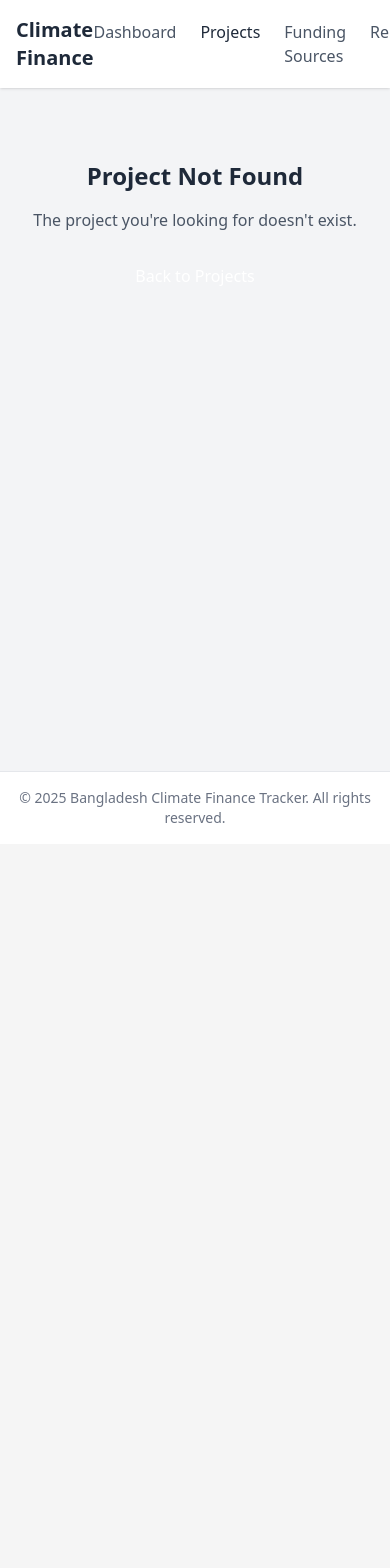
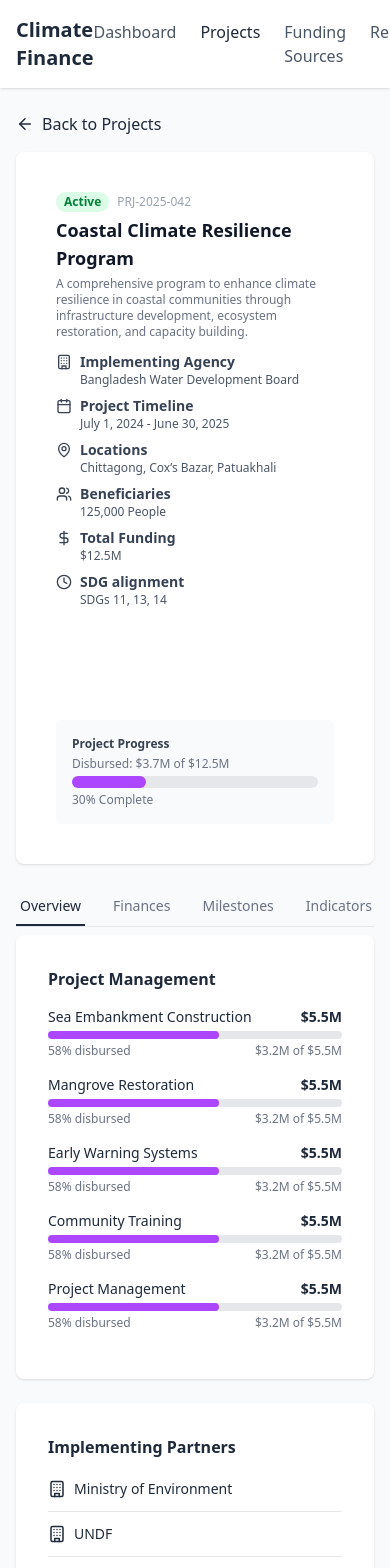
Before and after one commit to sindeedindeed/climate-finance, a React (Vite) app in the folder climate-finance/: page /projects/1 in a window 390 px wide. Shown: the top 1568 px of the page. Before the commit the page ends 844 px from the top, so only its background shows below. Built offline with nearby package versions, Linux system fonts and the light colour scheme.

Commit message:
Update ProjectDetails page layout

```diff
--- a/climate-finance/src/pages/ProjectDetails.jsx
+++ b/climate-finance/src/pages/ProjectDetails.jsx
@@ -1,4 +1,4 @@
-import React from 'react';
+import React, { useState } from 'react';
 import { useParams, Link } from 'react-router-dom';
 import {
   ArrowLeft,
@@ -7,331 +7,312 @@ import {
   DollarSign,
   Users,
   Building,
-  TrendingUp,
-  AlertCircle,
+  FileText,
   CheckCircle,
   Clock,
-  Target
+  Target,
+  Download,
+  AlignLeft,
 } from 'lucide-react';
 import PageLayout from '../components/layouts/PageLayout';
 import Card from '../components/ui/Card';
 import Button from '../components/ui/Button';
-import BarChartComponent from '../components/charts/BarChartComponent';
 import { formatCurrency } from '../utils/formatters';
-import { CHART_COLORS } from '../utils/constants';
+import { projectsList } from '../data/mock/projectsData';
 
-// Import mock data
-import { projectsList } from '../data/mock/projectsData';
+// --- MOCK DATA (replace with real data as needed) ---
+const mockProject = {
+  id: 'PRJ-2025-042',
+  status: 'Active',
+  title: 'Coastal Climate Resilience Program',
+  description:
+    'A comprehensive program to enhance climate resilience in coastal communities through infrastructure development, ecosystem restoration, and capacity building.',
+  implementingAgency: 'Bangladesh Water Development Board',
+  timeline: 'July 1, 2024 - June 30, 2025',
+  locations: 'Chittagong, Cox’s Bazar, Patuakhali',
+  beneficiaries: 125000,
+  totalFunding: 12500000,
+  sdg: 'SDGs 11, 13, 14',
+  progress: 30,
+  disbursed: 3700000,
+  progressBarMax: 12500000,
+  management: [
+    {
+      name: 'Sea Embankment Construction',
+      total: 5500000,
+      disbursed: 3200000,
+    },
+    {
+      name: 'Mangrove Restoration',
+      total: 5500000,
+      disbursed: 3200000,
+    },
+    {
+      name: 'Early Warning Systems',
+      total: 5500000,
+      disbursed: 3200000,
+    },
+    {
+      name: 'Community Training',
+      total: 5500000,
+      disbursed: 3200000,
+    },
+    {
+      name: 'Project Management',
+      total: 5500000,
+      disbursed: 3200000,
+    },
+  ],
+  partners: [
+    'Ministry of Environment',
+    'UNDF',
+    'Local NGOs',
+  ],
+};
+
+const TABS = ['Overview', 'Finances', 'Milestones', 'Indicators'];
 
 const ProjectDetails = () => {
   const { projectId } = useParams();
-  const project = projectsList.find(p => p.id === projectId);
+  const [activeTab, setActiveTab] = useState('Overview');
 
-  if (!project) {
+  // Find project from the projects list or use mock project as fallback
+  const project = projectsList.find(p => p.id === projectId) || mockProject;
+
+  // If no project found and no projectId (accessing without param), show not found
+  if (!projectId && !project) {
     return (
-      <PageLayout>
-        <div className="text-center py-12">
-          <h2 className="text-2xl font-bold text-gray-800 mb-4">Project Not Found</h2>
-          <p className="text-gray-600 mb-6">The project you're looking for doesn't exist.</p>
-          <Link to="/projects">
-            <Button variant="primary">Back to Projects</Button>
-          </Link>
+      <PageLayout bgColor="bg-gray-50">
+        <div className="max-w-2xl mx-auto py-20 text-center">
+          <h2 className="text-2xl font-bold mb-2">Project Not Found</h2>
+          <p className="mb-4 text-gray-500">The project you are looking for does not exist.</p>
+          <Link to="/projects" className="text-primary underline">Back to Projects</Link>
         </div>
       </PageLayout>
     );
   }
 
-  const getStatusColor = (status) => {
-    switch (status) {
-      case 'Active': return 'bg-green-100 text-green-800';
-      case 'Completed': return 'bg-blue-100 text-blue-800';
-      case 'Planning': return 'bg-yellow-100 text-yellow-800';
-      case 'On Hold': return 'bg-red-100 text-red-800';
-      default: return 'bg-gray-100 text-gray-800';
-    }
+  // Helper functions to handle data mapping between mock and real data
+  const getTimeline = (proj) => {
+    return proj.timeline || `${proj.startDate} - ${proj.endDate}`;
   };
 
-  const getPriorityColor = (priority) => {
-    switch (priority) {
-      case 'High': return 'bg-red-100 text-red-800';
-      case 'Medium': return 'bg-yellow-100 text-yellow-800';
-      case 'Low': return 'bg-green-100 text-green-800';
-      default: return 'bg-gray-100 text-gray-800';
-    }
+  const getLocation = (proj) => {
+    return proj.locations || proj.location;
   };
 
-  const getRiskColor = (risk) => {
-    switch (risk) {
-      case 'High': return 'text-red-600';
-      case 'Medium': return 'text-yellow-600';
-      case 'Low': return 'text-green-600';
-      default: return 'text-gray-600';
-    }
+  const getTotalBudget = (proj) => {
+    return proj.totalFunding || proj.totalBudget;
   };
 
-  const getMilestoneIcon = (status) => {
-    switch (status) {
-      case 'Completed': return <CheckCircle size={16} className="text-green-600" />;
-      case 'In Progress': return <Clock size={16} className="text-blue-600" />;
-      case 'Planned': return <Target size={16} className="text-gray-400" />;
-      default: return <Clock size={16} className="text-gray-400" />;
+  const getManagementData = (proj) => {
+    // If project has management data, use it; otherwise create from milestones
+    if (proj.management) {
+      return proj.management;
     }
+
+    // Create management data from milestones or default structure
+    const totalBudget = getTotalBudget(proj);
+    const disbursedAmount = proj.disbursed || (totalBudget * (proj.progress / 100));
+
+    return [
+      { name: 'Infrastructure Development', total: totalBudget * 0.4, disbursed: disbursedAmount * 0.4 },
+      { name: 'Community Programs', total: totalBudget * 0.3, disbursed: disbursedAmount * 0.3 },
+      { name: 'Monitoring & Evaluation', total: totalBudget * 0.2, disbursed: disbursedAmount * 0.2 },
+      { name: 'Project Management', total: totalBudget * 0.1, disbursed: disbursedAmount * 0.1 }
+    ];
   };
 
-  // Prepare budget breakdown data for chart
-  const budgetData = [
-    { category: 'Disbursed', amount: project.disbursed },
-    { category: 'Remaining', amount: project.totalBudget - project.disbursed }
-  ];
+  const getPartners = (proj) => {
+    return proj.partners || proj.fundingSources || ['Government Agency', 'International Partner'];
+  };
+
+  // Handle export functionality
+  const handleExportReport = () => {
+    const reportData = {
+      projectId: project.id,
+      title: project.title,
+      status: project.status,
+      description: project.description,
+      totalBudget: project.totalFunding || project.totalBudget,
+      disbursed: project.disbursed,
+      progress: project.progress,
+      location: project.locations || project.location,
+      implementingAgency: project.implementingAgency,
+      timeline: project.timeline || `${project.startDate} - ${project.endDate}`,
+      beneficiaries: project.beneficiaries,
+      sdg: project.sdg,
+      exportDate: new Date().toISOString().split('T')[0]
+    };
+
+    // Create downloadable JSON file
+    const dataStr = JSON.stringify(reportData, null, 2);
+    const dataBlob = new Blob([dataStr], { type: 'application/json' });
+    const url = URL.createObjectURL(dataBlob);
+    const link = document.createElement('a');
+    link.href = url;
+    link.download = `${project.id}_report.json`;
+    document.body.appendChild(link);
+    link.click();
+    document.body.removeChild(link);
+    URL.revokeObjectURL(url);
+  };
+
+  // Status badge color
+  const statusColor =
+    project.status === 'Active'
+      ? 'bg-green-100 text-green-700'
+      : 'bg-gray-100 text-gray-700';
 
   return (
     <PageLayout bgColor="bg-gray-50">
-      {/* Header */}
-      <div className="flex items-center mb-6">
-        <Link
-          to="/projects"
-          className="flex items-center text-primary hover:text-primary-dark mr-4"
-        >
-          <ArrowLeft size={20} className="mr-1" />
+      <div className="mb-4 flex items-center">
+        <Link to="/projects" className="flex items-center text-primary hover:text-primary-dark">
+          <ArrowLeft size={18} className="mr-2" />
           Back to Projects
         </Link>
       </div>
-
-      {/* Project Header */}
-      <Card className="mb-6">
-        <div className="p-6">
-          <div className="flex flex-col lg:flex-row lg:justify-between lg:items-start">
-            <div className="flex-1">
-              <div className="flex items-start justify-between mb-4">
-                <div>
-                  <h1 className="text-2xl font-bold text-gray-800 mb-2">{project.title}</h1>
-                  <p className="text-gray-600 mb-4">{project.description}</p>
-                  <div className="flex flex-wrap gap-2">
-                    <span className={`px-3 py-1 text-sm font-medium rounded-full ${getStatusColor(project.status)}`}>
-                      {project.status}
-                    </span>
-                    <span className={`px-3 py-1 text-sm font-medium rounded-full ${getPriorityColor(project.priority)}`}>
-                      {project.priority} Priority
-                    </span>
-                    <span className="px-3 py-1 bg-gray-100 text-gray-700 text-sm font-medium rounded-full">
-                      {project.sector}
-                    </span>
+      <div className="max-w-5xl mx-auto">
+        {/* Main Info Card */}
+        <Card className="mb-6 p-0 overflow-visible">
+          <div className="flex flex-col md:flex-row md:items-start md:gap-8 p-6">
+            {/* Left: Details */}
+            <div className="w-full md:w-1/2">
+              <div className="flex items-center gap-2 mb-1">
+                <span className={`text-xs px-2 py-0.5 rounded-full font-semibold ${statusColor}`}>Active</span>
+                <span className="text-xs text-gray-400">{project.id}</span>
+              </div>
+              <h2 className="text-lg font-bold text-gray-900 mb-1">{project.title}</h2>
+              <p className="text-xs text-gray-500 mb-3">
+                {project.description}
+              </p>
+              <ul className="space-y-2 text-sm text-gray-700 mb-4">
+                <li className="flex items-start gap-2">
+                  <Building size={16} className="mt-0.5 text-primary" />
+                  <div>
+                    <span className="font-semibold">Implementing Agency</span>
+                    <div className="text-xs text-gray-600">{project.implementingAgency}</div>
                   </div>
-                </div>
-              </div>
-
-              <div className="grid grid-cols-1 md:grid-cols-2 lg:grid-cols-4 gap-4">
-                <div className="flex items-center">
-                  <MapPin size={16} className="text-gray-400 mr-2" />
+                </li>                <li className="flex items-start gap-2">
+                  <Calendar size={16} className="mt-0.5 text-primary" />
                   <div>
-                    <p className="text-xs text-gray-500">Location</p>
-                    <p className="text-sm font-medium">{project.location}</p>
+                    <span className="font-semibold">Project Timeline</span>
+                    <div className="text-xs text-gray-600">{getTimeline(project)}</div>
                   </div>
-                </div>
-                <div className="flex items-center">
-                  <Calendar size={16} className="text-gray-400 mr-2" />
+                </li>
+                <li className="flex items-start gap-2">
+                  <MapPin size={16} className="mt-0.5 text-primary" />
                   <div>
-                    <p className="text-xs text-gray-500">Duration</p>
-                    <p className="text-sm font-medium">{project.duration}</p>
+                    <span className="font-semibold">Locations</span>
+                    <div className="text-xs text-gray-600">{getLocation(project)}</div>
                   </div>
-                </div>
-                <div className="flex items-center">
-                  <DollarSign size={16} className="text-gray-400 mr-2" />
+                </li>
+                <li className="flex items-start gap-2">
+                  <Users size={16} className="mt-0.5 text-primary" />
                   <div>
-                    <p className="text-xs text-gray-500">Total Budget</p>
-                    <p className="text-sm font-medium">{formatCurrency(project.totalBudget)}</p>
+                    <span className="font-semibold">Beneficiaries</span>
+                    <div className="text-xs text-gray-600">{project.beneficiaries.toLocaleString()} People</div>
                   </div>
-                </div>
-                <div className="flex items-center">
-                  <Users size={16} className="text-gray-400 mr-2" />
+                </li>
+                <li className="flex items-start gap-2">
+                  <DollarSign size={16} className="mt-0.5 text-primary" />
                   <div>
-                    <p className="text-xs text-gray-500">Beneficiaries</p>
-                    <p className="text-sm font-medium">{project.beneficiaries.toLocaleString()}</p>
+                    <span className="font-semibold">Total Funding</span>
+                    <div className="text-xs text-gray-600">{formatCurrency(getTotalBudget(project))}</div>
                   </div>
-                </div>
+                </li>
+                <li className="flex items-start gap-2">
+                  <Clock size={16} className="mt-0.5 text-primary" />
+                  <div>
+                    <span className="font-semibold">SDG alignment</span>
+                    <div className="text-xs text-gray-600">{project.sdg}</div>
+                  </div>
+                </li>
+              </ul>              <div className="flex gap-3 mb-2">
+                <Button
+                  variant="primary"
+                  size="md"
+                  className="w-40 flex items-center justify-center gap-2"
+                  onClick={handleExportReport}
+                >
+                  <Download size={16} /> Export Report
+                </Button>
               </div>
             </div>
-          </div>
-        </div>
-      </Card>
-
-      {/* Key Information Grid */}
-      <div className="grid grid-cols-1 lg:grid-cols-3 gap-6 mb-6">
-        {/* Progress Overview */}
-        <Card>
-          <div className="p-6">
-            <h3 className="text-lg font-semibold text-gray-800 mb-4">Project Progress</h3>
-
-            <div className="mb-4">
-              <div className="flex justify-between text-sm text-gray-600 mb-2">
-                <span>Overall Progress</span>
-                <span>{project.progress}%</span>
-              </div>
-              <div className="w-full bg-gray-200 rounded-full h-3">
-                <div
-                  className="bg-primary h-3 rounded-full transition-all duration-300"
-                  style={{ width: `${project.progress}%` }}
-                ></div>
-              </div>
-            </div>
-
-            <div className="space-y-3">
-              <div className="flex justify-between">
-                <span className="text-sm text-gray-600">Start Date</span>
-                <span className="text-sm font-medium">{new Date(project.startDate).toLocaleDateString()}</span>
-              </div>
-              <div className="flex justify-between">
-                <span className="text-sm text-gray-600">End Date</span>
-                <span className="text-sm font-medium">{new Date(project.endDate).toLocaleDateString()}</span>
-              </div>
-              <div className="flex justify-between">
-                <span className="text-sm text-gray-600">Last Updated</span>
-                <span className="text-sm font-medium">{new Date(project.lastUpdated).toLocaleDateString()}</span>
-              </div>
-              <div className="flex justify-between items-center">
-                <span className="text-sm text-gray-600">Risk Level</span>
-                <span className={`text-sm font-medium ${getRiskColor(project.riskLevel)}`}>
-                  {project.riskLevel}
-                </span>
+            {/* Right: Progress Bar */}
+            <div className="w-full md:w-1/2 flex flex-col justify-center mt-6 md:mt-0">
+              <div className="bg-gray-50 rounded-md p-4">
+                <div className="text-xs text-gray-700 font-semibold mb-1">Project Progress</div>                <div className="text-xs text-gray-500 mb-1">
+                  Disbursed: {formatCurrency(project.disbursed)} of {formatCurrency(project.progressBarMax || getTotalBudget(project))}
+                </div><div className="w-full bg-gray-200 rounded-full h-3 mb-1">
+                  <div
+                    className="bg-purple-500 h-3 rounded-full transition-all duration-500"
+                    style={{ width: `${project.progress}%` }}
+                  ></div>
+                </div>
+                <div className="text-xs text-gray-500">{project.progress}% Complete</div>
               </div>
             </div>
           </div>
         </Card>
 
-        {/* Budget Breakdown */}
-        <Card>
-          <div className="p-6">
-            <h3 className="text-lg font-semibold text-gray-800 mb-4">Budget Overview</h3>
+        {/* Tabs */}
+        <div className="border-b border-gray-200 mb-2 flex gap-6 text-sm">
+          {TABS.map((tab) => (
+            <button
+              key={tab}
+              className={`py-2 px-1 border-b-2 font-medium transition-colors duration-150 ${
+                activeTab === tab
+                  ? 'border-primary text-primary'
+                  : 'border-transparent text-gray-500 hover:text-primary'
+              }`}
+              onClick={() => setActiveTab(tab)}
+            >
+              {tab}
+            </button>
+          ))}
+        </div>
 
-            <div className="space-y-4">
-              <div>
-                <div className="flex justify-between text-sm text-gray-600 mb-1">
-                  <span>Disbursed</span>
-                  <span>{Math.round((project.disbursed / project.totalBudget) * 100)}%</span>
-                </div>
-                <div className="w-full bg-gray-200 rounded-full h-2">
-                  <div
-                    className="bg-green-500 h-2 rounded-full"
-                    style={{ width: `${(project.disbursed / project.totalBudget) * 100}%` }}
-                  ></div>
-                </div>
+        {/* Tab Content: Overview (only) */}
+        {activeTab === 'Overview' && (
+          <>
+            <Card className="mb-6">
+              <div className="p-4">
+                <div className="font-semibold mb-4">Project Management</div>                {getManagementData(project).map((item, idx) => (
+                  <div key={item.name} className="mb-4">
+                    <div className="flex justify-between items-center text-sm">
+                      <span>{item.name}</span>
+                      <span className="font-bold">{formatCurrency(item.total)}</span>
+                    </div>                    <div className="w-full bg-gray-200 rounded-full h-2 mt-1">
+                      <div
+                        className="bg-purple-500 h-2 rounded-full"
+                        style={{ width: `${Math.round((item.disbursed / item.total) * 100)}%` }}
+                      ></div>
+                    </div>
+                    <div className="flex justify-between text-xs text-gray-500 mt-1">
+                      <span>{Math.round((item.disbursed / item.total) * 100)}% disbursed</span>
+                      <span>{formatCurrency(item.disbursed)} of {formatCurrency(item.total)}</span>
+                    </div>
+                  </div>
+                ))}
               </div>
-
-              <div className="space-y-2">
-                <div className="flex justify-between">
-                  <span className="text-sm text-gray-600">Total Budget</span>
-                  <span className="text-sm font-medium">{formatCurrency(project.totalBudget)}</span>
-                </div>
-                <div className="flex justify-between">
-                  <span className="text-sm text-gray-600">Disbursed</span>
-                  <span className="text-sm font-medium text-green-600">{formatCurrency(project.disbursed)}</span>
-                </div>
-                <div className="flex justify-between">
-                  <span className="text-sm text-gray-600">Remaining</span>
-                  <span className="text-sm font-medium text-orange-600">
-                    {formatCurrency(project.totalBudget - project.disbursed)}
-                  </span>
-                </div>
+            </Card>
+            <Card>
+              <div className="p-4">                <div className="font-semibold mb-2">Implementing Partners</div>
+                <ul className="divide-y divide-gray-200">
+                  {getPartners(project).map((partner, idx) => (
+                    <li key={partner} className="flex items-center gap-2 py-3">
+                      <Building size={18} className="text-primary" />
+                      <span className="text-sm">{partner}</span>
+                    </li>
+                  ))}
+                </ul>
               </div>
-            </div>
-          </div>
-        </Card>
-
-        {/* Key Metrics */}
-        <Card>
-          <div className="p-6">
-            <h3 className="text-lg font-semibold text-gray-800 mb-4">Key Impact Metrics</h3>
-
-            <div className="grid grid-cols-2 gap-4">
-              {Object.entries(project.keyMetrics).map(([key, value]) => (
-                <div key={key} className="text-center">
-                  <p className="text-lg font-bold text-primary">{value.toLocaleString()}</p>
-                  <p className="text-xs text-gray-600 capitalize">
-                    {key.replace(/([A-Z])/g, ' $1').trim()}
-                  </p>
-                </div>
-              ))}
-            </div>
-          </div>
-        </Card>
+            </Card>
+          </>
+        )}
+        {/* Other tabs can be implemented similarly */}
       </div>
-
-      {/* Implementation Details */}
-      <div className="grid grid-cols-1 lg:grid-cols-2 gap-6 mb-6">
-        {/* Project Timeline */}
-        <Card>
-          <div className="p-6">
-            <h3 className="text-lg font-semibold text-gray-800 mb-4">Project Milestones</h3>
-
-            <div className="space-y-4">
-              {project.milestones.map((milestone, index) => (
-                <div key={index} className="flex items-start">
-                  <div className="mr-3 mt-1">
-                    {getMilestoneIcon(milestone.status)}
-                  </div>
-                  <div className="flex-1">
-                    <div className="flex justify-between items-start">
-                      <h4 className="text-sm font-medium text-gray-800">{milestone.name}</h4>
-                      <span className="text-xs text-gray-500">
-                        {new Date(milestone.date).toLocaleDateString()}
-                      </span>
-                    </div>
-                    <p className="text-xs text-gray-600 mt-1">{milestone.status}</p>
-                  </div>
-                </div>
-              ))}
-            </div>
-          </div>
-        </Card>
-
-        {/* Funding Sources & Implementation */}
-        <Card>
-          <div className="p-6">
-            <h3 className="text-lg font-semibold text-gray-800 mb-4">Implementation Details</h3>
-
-            <div className="space-y-4">
-              <div>
-                <h4 className="text-sm font-medium text-gray-700 mb-2">Funding Sources</h4>
-                <div className="flex flex-wrap gap-2">
-                  {project.fundingSources.map((source, index) => (
-                    <span key={index} className="px-2 py-1 bg-blue-100 text-blue-800 text-xs rounded">
-                      {source}
-                    </span>
-                  ))}
-                </div>
-              </div>
-
-              <div>
-                <h4 className="text-sm font-medium text-gray-700 mb-2">Implementing Agency</h4>
-                <div className="flex items-center">
-                  <Building size={16} className="text-gray-400 mr-2" />
-                  <span className="text-sm text-gray-600">{project.implementingAgency}</span>
-                </div>
-              </div>
-
-              <div className="pt-4 border-t border-gray-100">
-                <div className="flex justify-between items-center">
-                  <span className="text-sm text-gray-600">Project ID</span>
-                  <span className="text-sm font-mono bg-gray-100 px-2 py-1 rounded">{project.id}</span>
-                </div>
-              </div>
-            </div>
-          </div>
-        </Card>
-      </div>
-
-      {/* Budget Visualization */}
-      <Card className="mb-6">
-        <BarChartComponent
-          title="Budget Breakdown"
-          data={budgetData}
-          xAxisKey="category"
-          bars={[
-            { dataKey: 'amount', fill: CHART_COLORS[0], name: 'Amount' }
-          ]}
-          formatYAxis={true}
-        />
-      </Card>
     </PageLayout>
   );
 };
```
Also changed, not shown: 1 other file (tests, documents, lock files or other folders).
